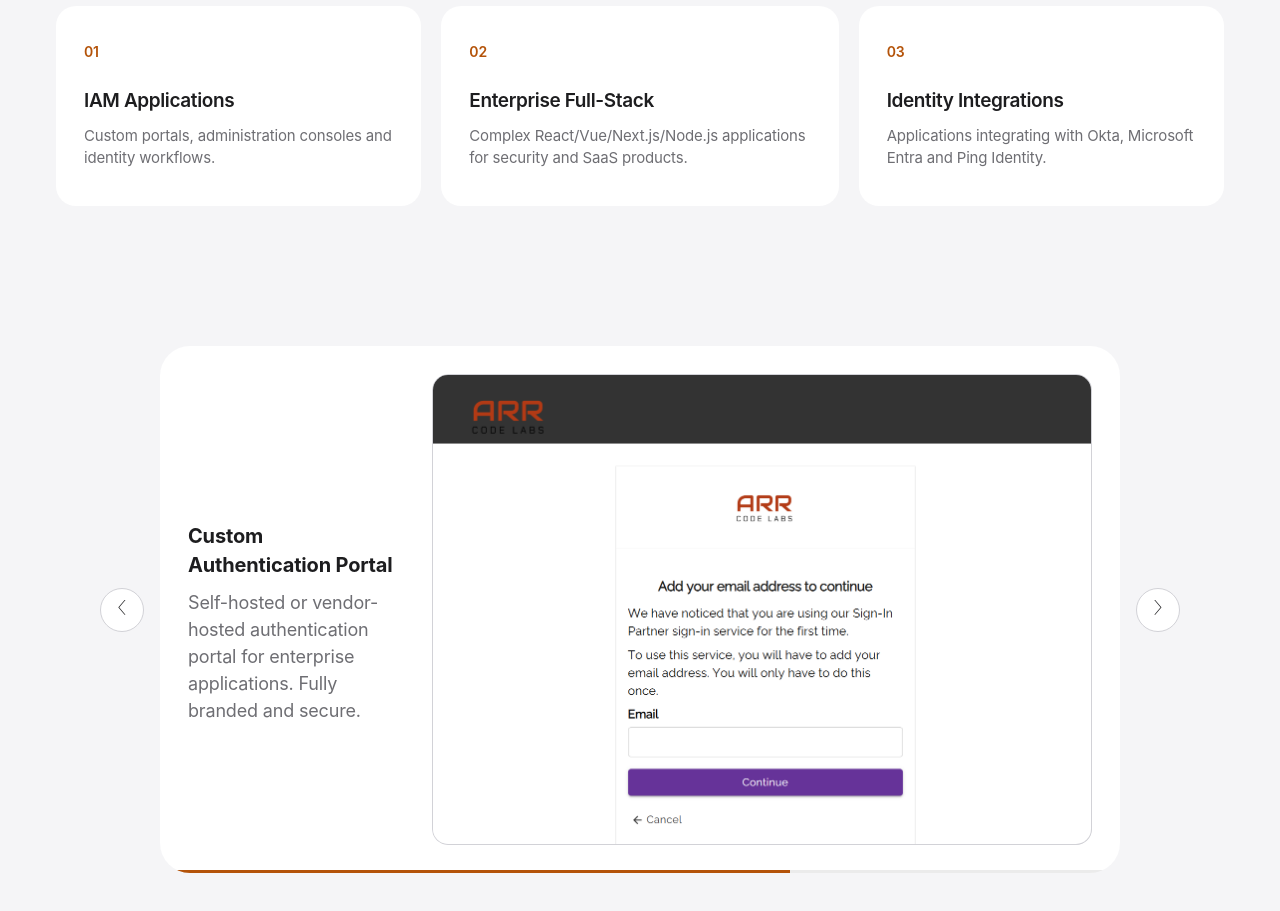
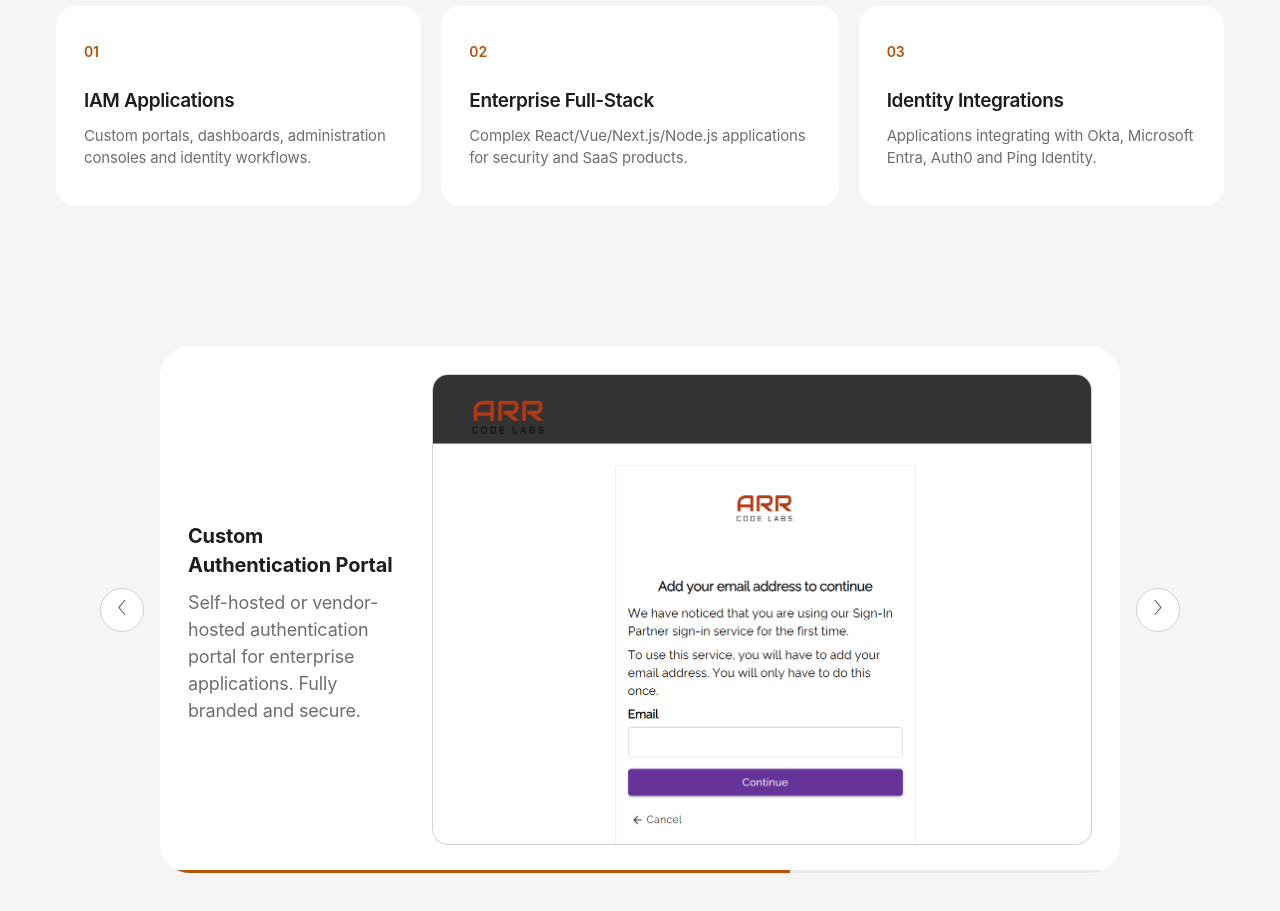
Before and after one commit to ruslan-akhm/arr-code-labs, a React (Vite) app: page / in a window 1280 px wide. Shown: the part 1060-1971 px from the top of the page. Built offline with nearby package versions, Linux system fonts and the light colour scheme; no server answers.

Commit message:
update services cards

```diff
--- a/src/components/Services.jsx
+++ b/src/components/Services.jsx
@@ -3,7 +3,7 @@
         index: "01",
         title: "IAM Applications",
         description:
-            "Custom portals, administration consoles and identity workflows.",
+            "Custom portals, dashboards, administration consoles and identity workflows.",
     },
     {
         index: "02",
@@ -15,7 +15,7 @@
         index: "03",
         title: "Identity Integrations",
         description:
-            "Applications integrating with Okta, Microsoft Entra and Ping Identity.",
+            "Applications integrating with Okta, Microsoft Entra, Auth0 and Ping Identity.",
     },
     // {
     //     index: "04",
```
